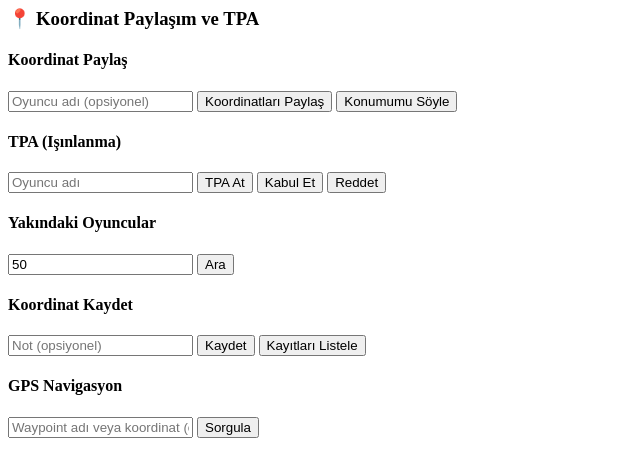
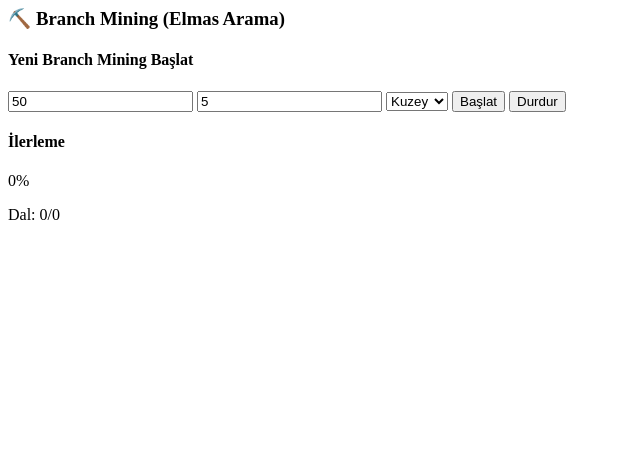
Before and after one commit to ahmetmerk779-png/bot, a plain HTML site: page public/index.html in a window 1280 px wide. Shown: the whole page, without its empty margins (0-640 px from the left). Drawn offline with Linux system fonts and the light colour scheme.

Commit message:
Update index.html

```diff
--- a/public/index.html
+++ b/public/index.html
@@ -1,39 +1,26 @@
 <!-- Ana dashboard içine ekle -->
-<div id="coordsSection">
-  <h3>📍 Koordinat Paylaşım ve TPA</h3>
+<div id="branchMineSection">
+  <h3>⛏️ Branch Mining (Elmas Arama)</h3>
 
-  <div id="coordsShare">
-    <h4>Koordinat Paylaş</h4>
-    <input type="text" id="shareTarget" placeholder="Oyuncu adı (opsiyonel)" />
-    <button id="shareCoordsBtn">Koordinatları Paylaş</button>
-    <button id="whereBtn">Konumumu Söyle</button>
+  <div id="branchMineControls">
+    <h4>Yeni Branch Mining Başlat</h4>
+    <input type="number" id="branchLength" placeholder="Uzunluk (blok)" value="50" />
+    <input type="number" id="branchCount" placeholder="Dal Sayısı" value="5" />
+    <select id="branchDirection">
+      <option value="kuzey">Kuzey</option>
+      <option value="doğu">Doğu</option>
+      <option value="güney">Güney</option>
+      <option value="batı">Batı</option>
+    </select>
+    <button id="startBranchMineBtn">Başlat</button>
+    <button id="stopBranchMineBtn">Durdur</button>
   </div>
 
-  <div id="tpaSection">
-    <h4>TPA (Işınlanma)</h4>
-    <input type="text" id="tpaTarget" placeholder="Oyuncu adı" />
-    <button id="tpaBtn">TPA At</button>
-    <button id="tpacceptBtn">Kabul Et</button>
-    <button id="tpdenyBtn">Reddet</button>
+  <div id="branchMineProgressContainer">
+    <h4>İlerleme</h4>
+    <div class="progress-bar-container">
+      <div id="branchMineProgress" class="progress-bar" style="width: 0%;">0%</div>
+    </div>
+    <p id="branchMineText">Dal: 0/0</p>
   </div>
-
-  <div id="nearbySection">
-    <h4>Yakındaki Oyuncular</h4>
-    <input type="number" id="nearbyRadius" placeholder="Yarıçap" value="50" />
-    <button id="nearbyBtn">Ara</button>
-  </div>
-
-  <div id="coordsLogSection">
-    <h4>Koordinat Kaydet</h4>
-    <input type="text" id="logNote" placeholder="Not (opsiyonel)" />
-    <button id="logCoordsBtn">Kaydet</button>
-    <button id="listLogsBtn">Kayıtları Listele</button>
-    <ul id="coordsLogsList"></ul>
-  </div>
-
-  <div id="gpsSection">
-    <h4>GPS Navigasyon</h4>
-    <input type="text" id="gpsTarget" placeholder="Waypoint adı veya koordinat (örn: ev veya 100 64 200)" />
-    <button id="gpsBtn">Sorgula</button>
-  </div>
-      </div>
+</div>
```
